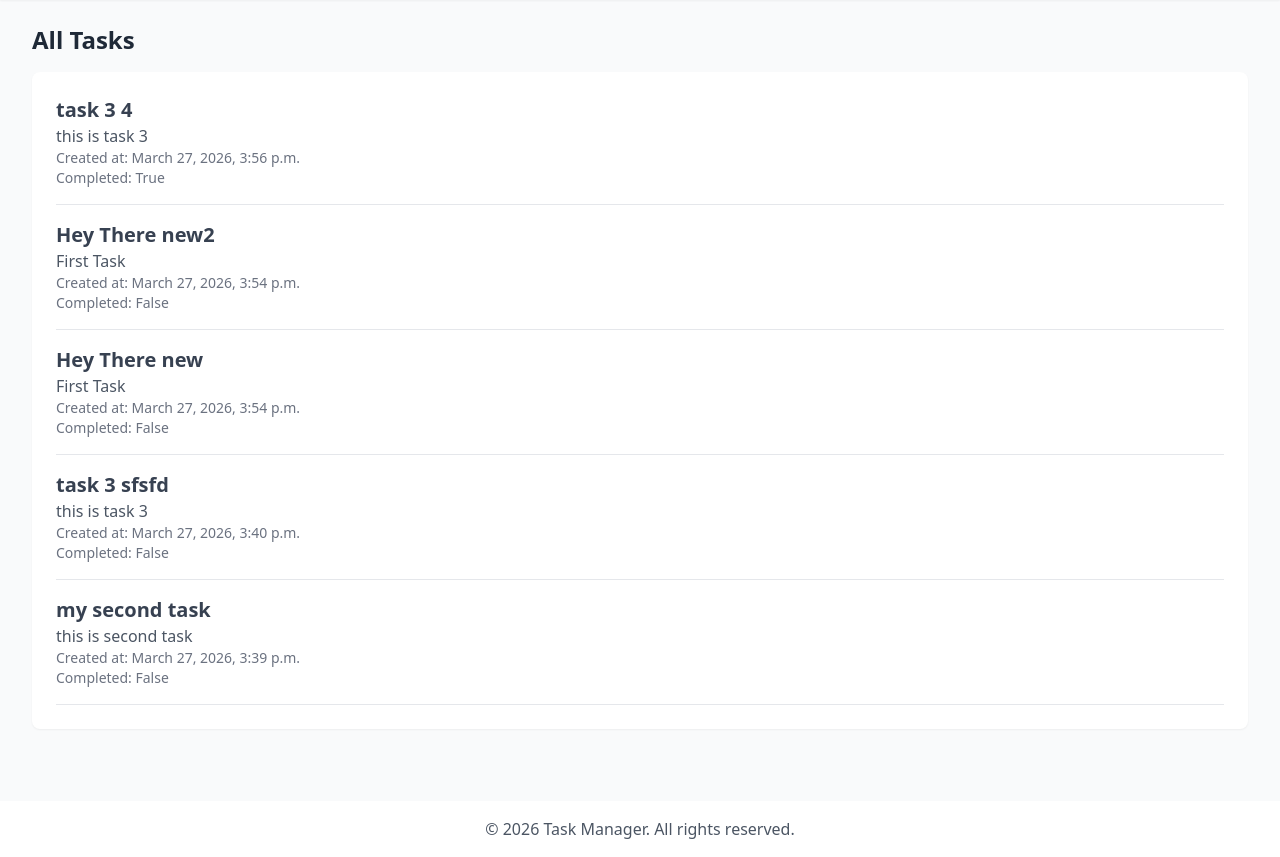
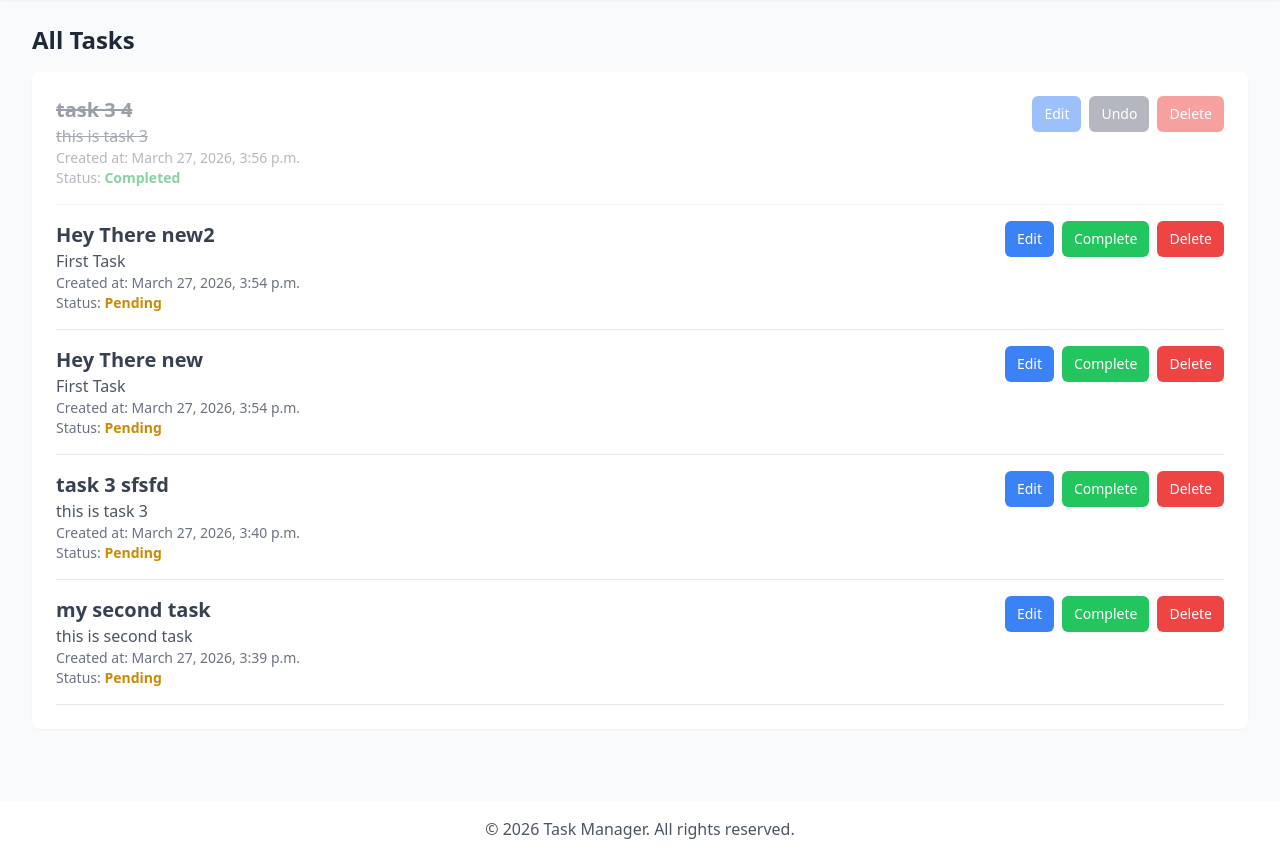
Before and after one commit to abuhanif27/taskmanager, a Django app: page / in a window 1280 px wide. Shown: the part 64-921 px from the top of the page. Run offline with Django 5.2, Linux system fonts and the light colour scheme; data comes from the database, SQL or seed files in the repository; both versions use the stored data as it was after the commit; some libraries are stand-ins or nearby versions.

Commit message:
Add task editing, deletion, and completion features with corresponding views and templates

```diff
--- a/task/templates/task/task_list.html
+++ b/task/templates/task/task_list.html
@@ -8,11 +8,25 @@
         {% if tasks %}
             <ul class="space-y-4">
                 {% for task in tasks %}
-                    <li class="border-b pb-4">
-                        <h3 class="text-xl font-bold text-gray-700">{{ task.title }}</h3>
-                        <p class="text-gray-600">{{ task.description }}</p>
-                        <p class="text-sm text-gray-500">Created at: {{ task.created_at }}</p>
-                        <p class="text-sm text-gray-500">Completed: {{ task.completed }}</p>
+                    <li class="border-b pb-4 {% if task.completed %}opacity-50{% endif %}">
+                        <div class="flex items-start justify-between gap-4">
+                            <div class="flex-1">
+                                <h3 class="text-xl font-bold text-gray-700 {% if task.completed %}line-through text-gray-500{% endif %}">{{ task.title }}</h3>
+                                <p class="text-gray-600 {% if task.completed %}line-through text-gray-400{% endif %}">{{ task.description }}</p>
+                                <p class="text-sm text-gray-500">Created at: {{ task.created_at }}</p>
+                                <p class="text-sm text-gray-500">Status: <span class="font-semibold {% if task.completed %}text-green-600{% else %}text-yellow-600{% endif %}">{% if task.completed %}Completed{% else %}Pending{% endif %}</span></p>
+                            </div>
+                            <div class="flex gap-2">
+                                <a href="{% url 'edit_task' task.id %}" class="px-3 py-2 bg-blue-500 hover:bg-blue-600 text-white text-sm rounded-md transition">Edit</a>
+                                <form method="post" action="{% url 'task_toggle_complete' task.id %}" class="inline">
+                                    {% csrf_token %}
+                                    <button type="submit" class="px-3 py-2 {% if task.completed %}bg-gray-500 hover:bg-gray-600{% else %}bg-green-500 hover:bg-green-600{% endif %} text-white text-sm rounded-md transition">
+                                        {% if task.completed %}Undo{% else %}Complete{% endif %}
+                                    </button>
+                                </form>
+                                <a href="{% url 'delete_task' task.id %}" class="px-3 py-2 bg-red-500 hover:bg-red-600 text-white text-sm rounded-md transition">Delete</a>
+                            </div>
+                        </div>
                     </li>
                 {% endfor %}
             </ul>
--- a/task/urls.py
+++ b/task/urls.py
@@ -4,4 +4,7 @@ from . import views
 urlpatterns = [
     path('', views.task_list, name='task_list'),
     path('tasks/add/', views.add_task, name='add_task'),
+    path('tasks/edit/<int:task_id>/', views.edit_task, name='edit_task'),
+    path('tasks/toggle/<int:task_id>/', views.task_toggle_complete, name='task_toggle_complete'),
+    path('tasks/delete/<int:task_id>/', views.delete_task, name='delete_task'),
 ]
--- a/task/views.py
+++ b/task/views.py
@@ -1,12 +1,14 @@
-from django.shortcuts import redirect, render
+from django.shortcuts import redirect, render, get_object_or_404
 from django.urls import reverse
 from .forms import TaskForm
 from . import models
+
 
 # Create your views here.
 def task_list(request):
     tasks = models.Task.objects.all().order_by('-created_at')
     return render(request, 'task/task_list.html', {'tasks': tasks})
+
 
 def add_task(request):
     if request.method == 'POST':
@@ -15,3 +17,29 @@ def add_task(request):
             form.save()
             return redirect(reverse('task_list'))
     return render(request, 'task/add_task.html', {'form': TaskForm()})
+
+
+def edit_task(request, task_id):
+    task = get_object_or_404(models.Task, id=task_id)
+    if request.method == 'POST':
+        form = TaskForm(request.POST, instance=task)
+        if form.is_valid():
+            form.save()
+            return redirect(reverse('task_list'))
+    return render(request, 'task/edit_task.html', {'form': TaskForm(instance=task), 'task': task})
+
+
+def task_toggle_complete(request, task_id):
+    task = models.Task.objects.get(id=task_id)
+    task.completed = not task.completed
+    task.save()
+    return redirect(reverse('task_list'))
+
+
+def delete_task(request, task_id):
+    task = get_object_or_404(models.Task, id=task_id)
+    if request.method == 'POST':
+        task.delete()
+        return redirect(reverse('task_list'))
+
+    return render(request, 'task/delete_task.html', {'task': task})
```
Also changed, not shown: task/templates/task/delete_task.html (added, +15 -0 lines), task/templates/task/edit_task.html (added, +14 -0 lines), db.sqlite3.
